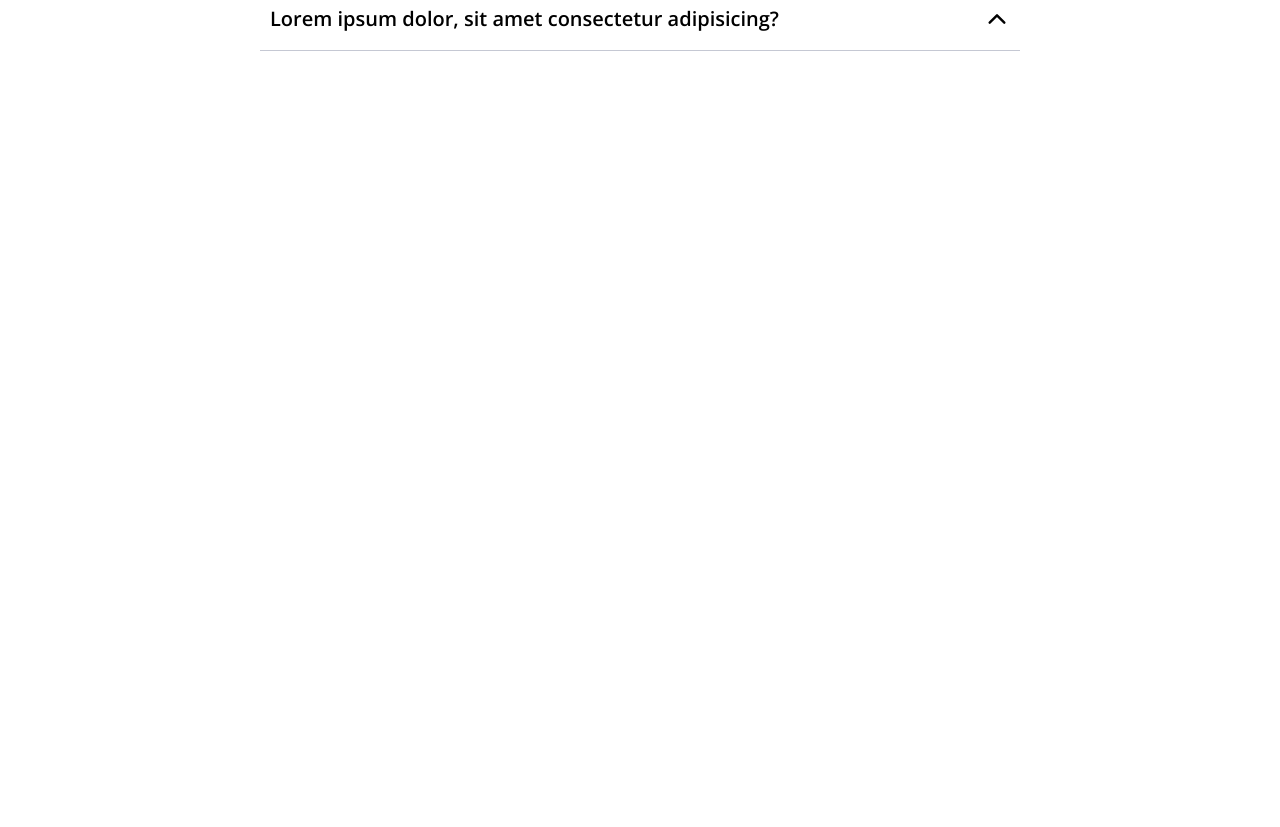
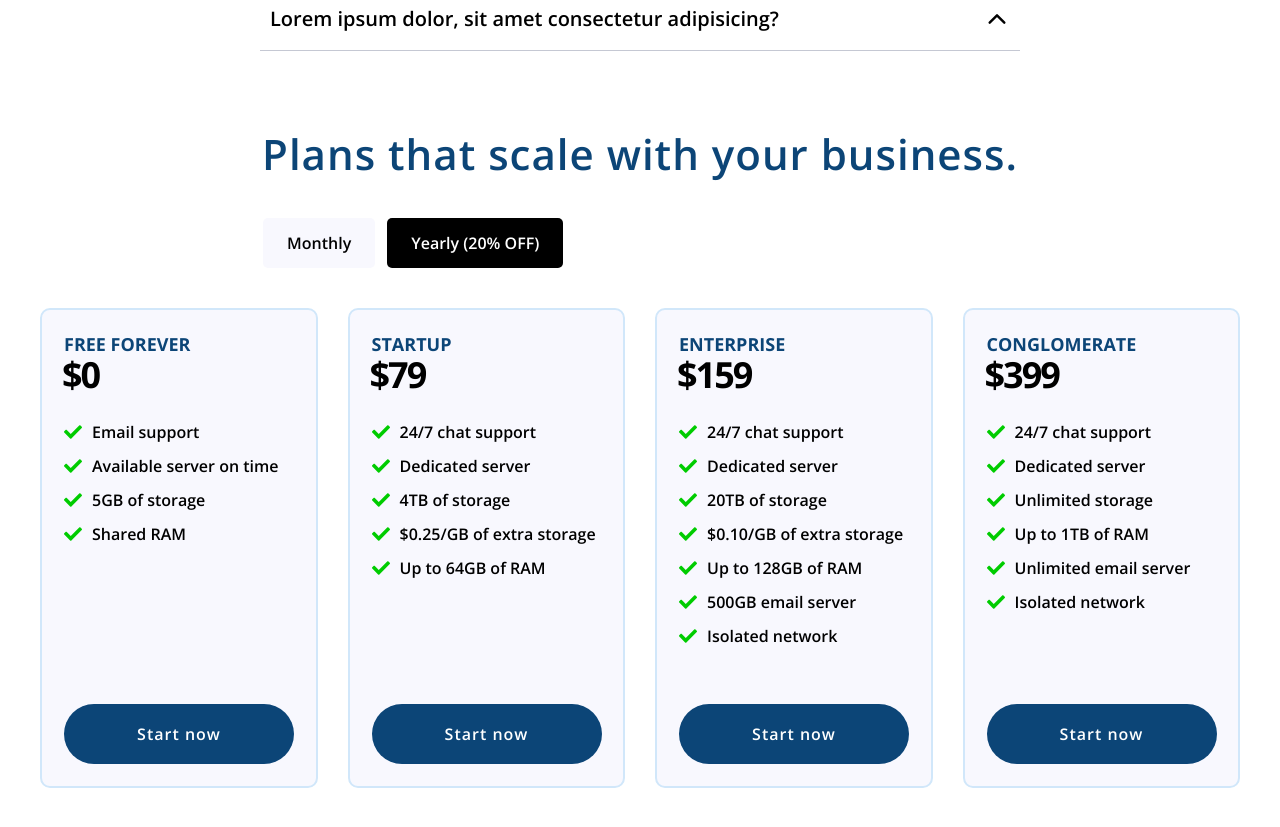
Before and after one commit to jmcauhy/landing-page, a React (Vite) app: page / in a window 1280 px wide. Shown: the part 3180-4007 px from the top of the page. Before the commit the page ends 3231 px from the top, so only its background shows below. Built offline with nearby package versions, Linux system fonts and the light colour scheme.

Commit message:
Use pricing component

```diff
--- a/src/pages/Home/index.tsx
+++ b/src/pages/Home/index.tsx
@@ -3,6 +3,7 @@ import Header from '../../components/Header'
 import Features from '../../components/Features'
 import Block from '../../components/Block'
 import Faq from '../../components/Faq'
+import Pricing from '../../components/Pricing'
 import PageUpButton from '../../components/ui/PageUpButton'
 import { blockOne, blockTwo, blockThree } from '../../services/mocks/block'
 import * as S from './styles'
@@ -37,6 +38,8 @@ function Home() {
 
          <Faq />
 
+         <Pricing />
+
          <PageUpButton />
       </S.Container>
    )
```
